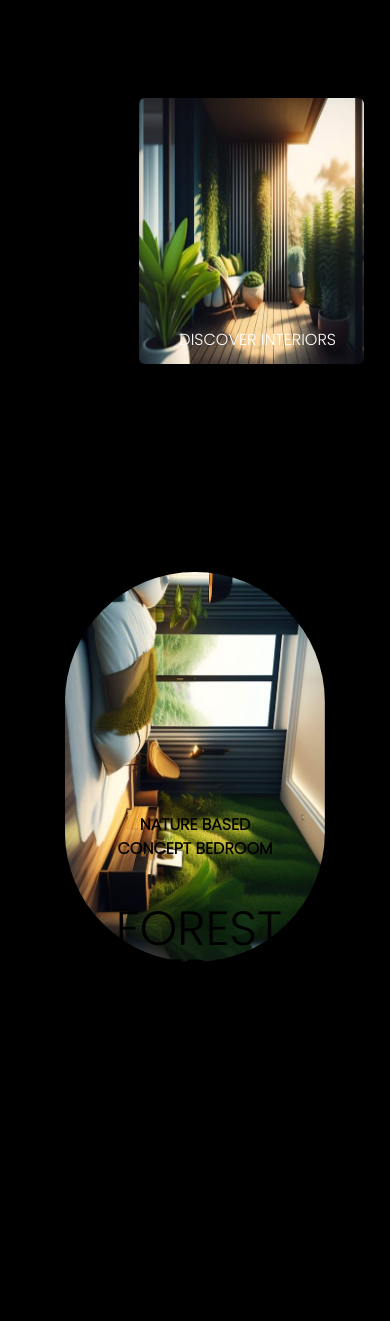
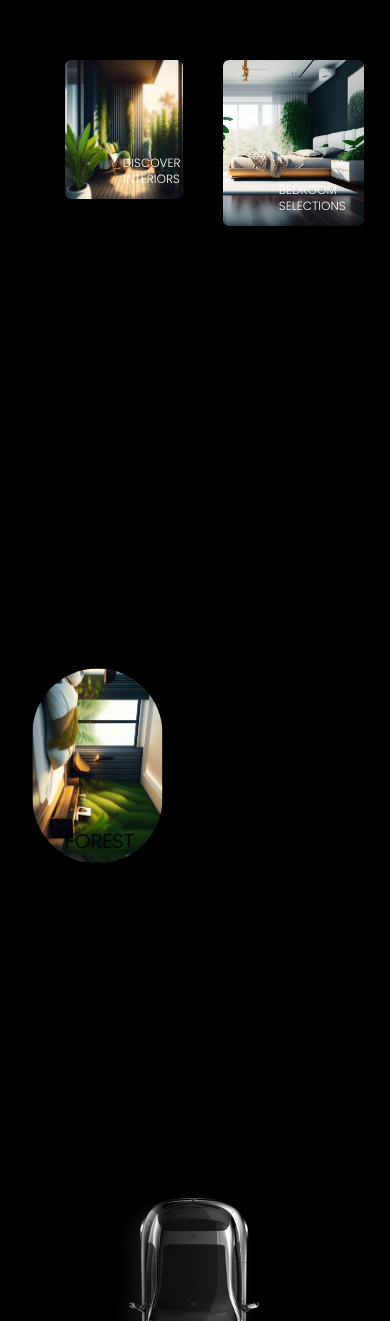
Before and after one commit to Mudit-Jxin7/Uppercrest, a Next.js app: page / in a window 390 px wide. Shown: the part 247-1568 px from the top of the page. Built offline with nearby package versions, Linux system fonts and the light colour scheme.

Commit message:
responsive - 2

```diff
--- a/src/components/Hero.tsx
+++ b/src/components/Hero.tsx
@@ -6,60 +6,64 @@ import img3 from "@/assets/img3.jpg";
 
 const Hero = () => {
   return (
-    <div className="flex w-full md:flex-row flex-col h-full">
-      <div className="w-full md:w-[50%] gap-10  h-screen flex flex-col justify-between  p-8">
-        <p className="text-xs w-full sm:w-[80%] md:w-[30%] mx-auto md:mx-[70%]">
+    <div className="flex w-full gap-16 md:gap-0 md:flex-row flex-col h-full">
+      <div className="w-full md:w-[50%] -slate-500 gap-10  h-screen flex flex-col justify-between  p-8">
+        <p className="text-xs text-center w-full sm:w-[80%] md:w-[50%] lg:w-[40%] mx-auto md:mx-[70%]">
           Lorem ipsum dolor sit amet consectetur adipisicing elit. Iure quis
           aperiam dicta amet hic delectus, nam enim dolorum commodi recusandae!
         </p>
-        <div className="w-full gap-10 h-full  -green-500 flex flex-row justify-evenly">
-          <div className="relative left-[10%] flex flex-col -blue-500 h-full items-end justify-center mt-5">
-            <h3 className="text-7xl">PERFECT</h3>
-            <div className="relative">
+        <div className="mt-16 md:mt-0 w-4/5 sm:w-full gap-10 h-1/2 sm:h-full mx-auto sm:mx-0  -green-500 flex flex-row justify-evenly">
+          <div className="gap-3 md:gap-0 md:relative md:top-[-7rem] md:left-[7%] lg:top-[-11%] lg:left-[10%] flex flex-col items-center -blue-500 h-full md:items-end md:justify-center md:mt-5">
+            <h3 className="text-3xl sm:text-5xl lg:text-6xl xl:text-7xl">
+              PERFECT
+            </h3>
+            <div className="relative ">
               <Image
                 src={img2}
                 alt="nil"
                 width={225}
-                className="rounded-md relative left-[7%]"
+                className="rounded-md md:relative md:left-[4%]"
               />
-              <p className="absolute text-white bottom-3 left-14">
+              <p className="text-xs text-center lg:text-normal absolute text-white bottom-3 left-14">
                 DISCOVER INTERIORS
               </p>
             </div>
           </div>
-          <div className="gap-10 flex flex-col -red-600 h-full items-center">
-            <h3 className="text-7xl ">BALLANCE</h3>
+          <div className="lg:gap-10 flex flex-col -red-600 h-full gap-3 lg:items-center">
+            <h3 className="text-3xl sm:text-5xl lg:text-6xl xl:text-7xl ">
+              BALLANCE
+            </h3>
             <div className="relative">
               <Image src={img1} alt="nil" width={225} className="rounded-md" />
-              <p className="absolute text-white bottom-3 left-8">
+              <p className="text-xs lg:text-normal absolute  text-white bottom-3 left-14 md:left-8">
                 BEDROOM SELECTIONS
               </p>
             </div>
           </div>
         </div>
-        <p className="text-xs w-full sm:w-[80%] md:w-[30%] mx-auto md:mx-20">
+        <p className="md:mt-[-5rem] text-center text-xs w-full sm:w-[80%] md:w-[50%] lg:w-[40%] mx-auto md:mx-10">
           Lorem ipsum dolor sit amet consectetur adipisicing elit. Iure quis
           aperiam dicta amet hic delectus, nam enim dolorum commodi recusandae!
         </p>
       </div>
 
-      <div className="w-full md:w-[50%] flex flex-col justify-around items-center">
-        <div className="relative mt-10">
+      <div className=" w-full md:w-[50%] flex md:flex-col justify-start md:justify-around items-center">
+        <div className="relative mt-10 w-full md:w-3/4">
           <Image
             src={img3}
             alt="nil"
-            className="rounded-full rotate-90"
+            className="rounded-full rotate-90 md:w-3/4 mx-auto"
             height={300}
           />
-          <p className="absolute text-black w-2/5 bottom-9 left-[30%] text-center font-bold">
+          <p className=" hidden sm:absolute text-black  text-xs sm:text-normal w-2/5 bottom-9 left-[30%] text-center md:font-bold">
             NATURE BASED CONCEPT BEDROOM
           </p>
-          <h3 className="absolute w-1/2 text-5xl left-[26%] font-thin bottom-[-40%] text-center">
+          <h3 className="absolute w-1/2 text-xl sm:text-3xl md:text-5xl left-[26%] font-thin bottom-[-40%] text-center">
             FOREST RETREAT
           </h3>
         </div>
 
-        <p className="text-xs w-full sm:w-[80%] md:w-[60%]">
+        <p className="text-[0.5rem] sm:text-xs text-center w-full sm:w-[60%] md:w-[60%]">
           Lorem ipsum dolor sit amet consectetur adipisicing elit. Quod
           repudiandae eaque reiciendis velit nostrum cumque fugiat consequatur
           quis inventore veritatis laboriosam, et sequi in voluptates harum.
```
